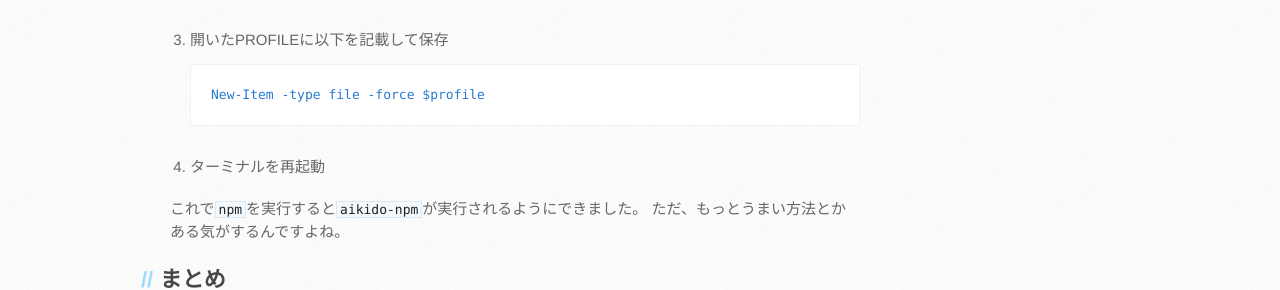
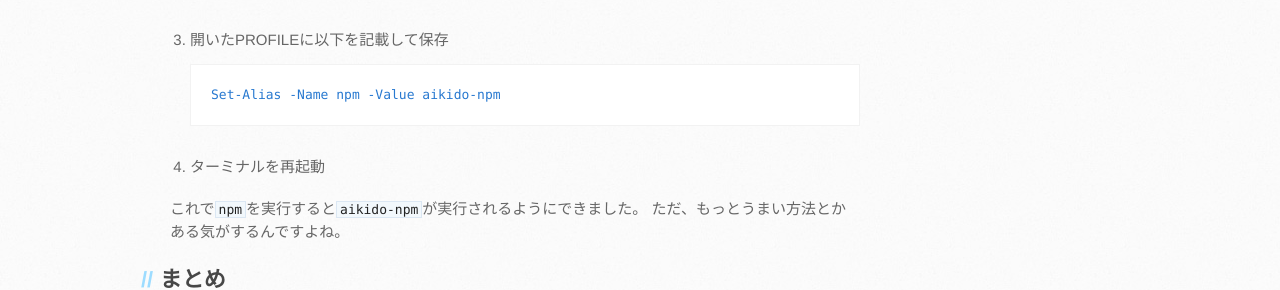
Before and after one commit to mtaketani113/mtaketani113.github.io, a Jekyll site: the page built from it/javascript/installSafeChainAtWindows.md, in a window 1280 px wide. Shown: the part 1629-1919 px from the top of the page. Built offline with Jekyll 4.4.1, drawn with Linux system fonts in a browser that asks for light colours; nearby versions of some CDN libraries; comment, search, counter and statistics services are not loaded; the repository's description, which GitHub fills in, is left out.

Commit message:
誤記修正

````diff
--- a/it/javascript/installSafeChainAtWindows.md
+++ b/it/javascript/installSafeChainAtWindows.md
@@ -65,7 +65,7 @@ New-Item -type file -force $PROFILE
 
 3. 開いたPROFILEに以下を記載して保存
 ```PowerShell
-New-Item -type file -force $profile
+Set-Alias -Name npm -Value aikido-npm
 ```
 
 4. ターミナルを再起動
````
